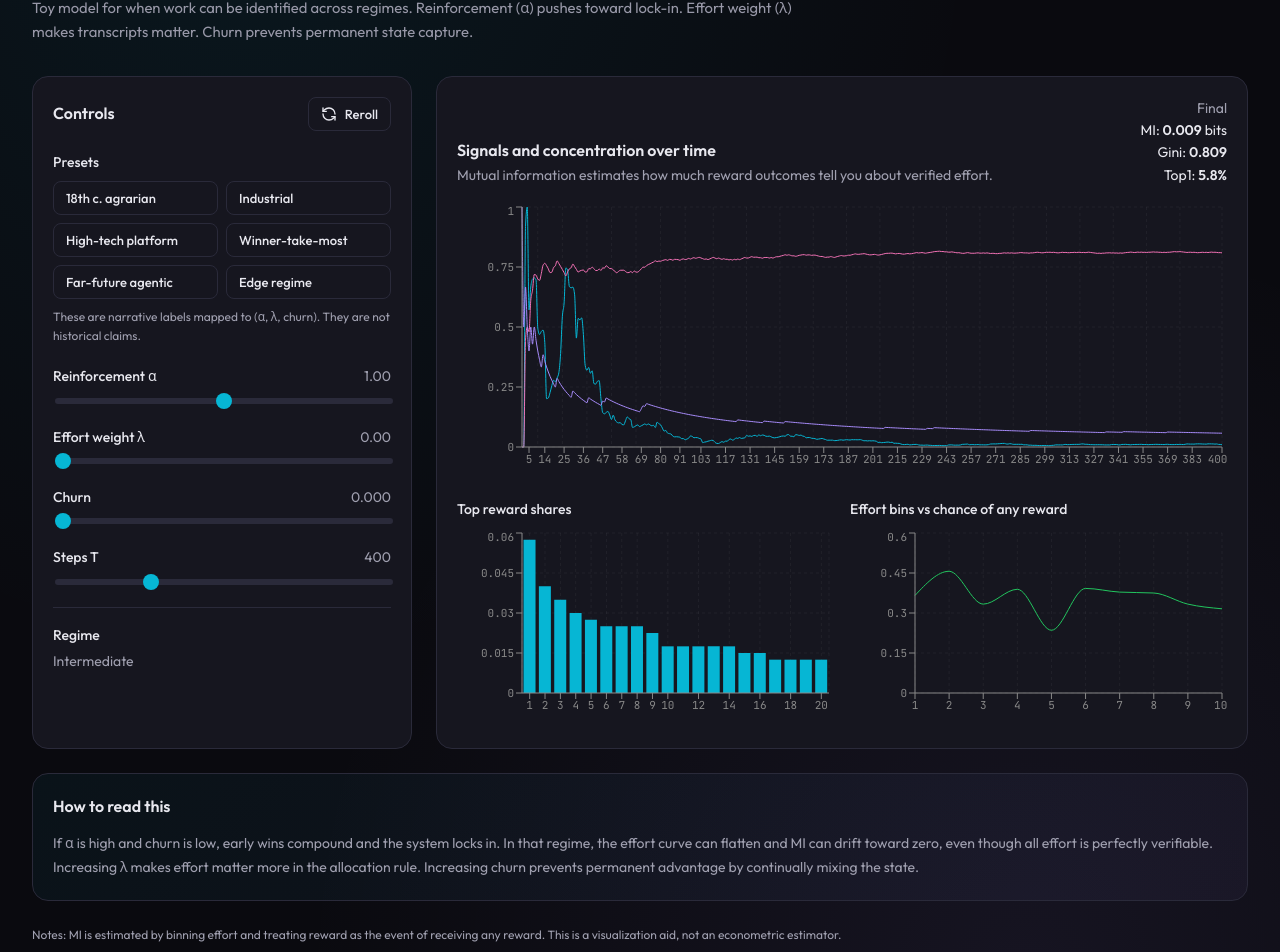
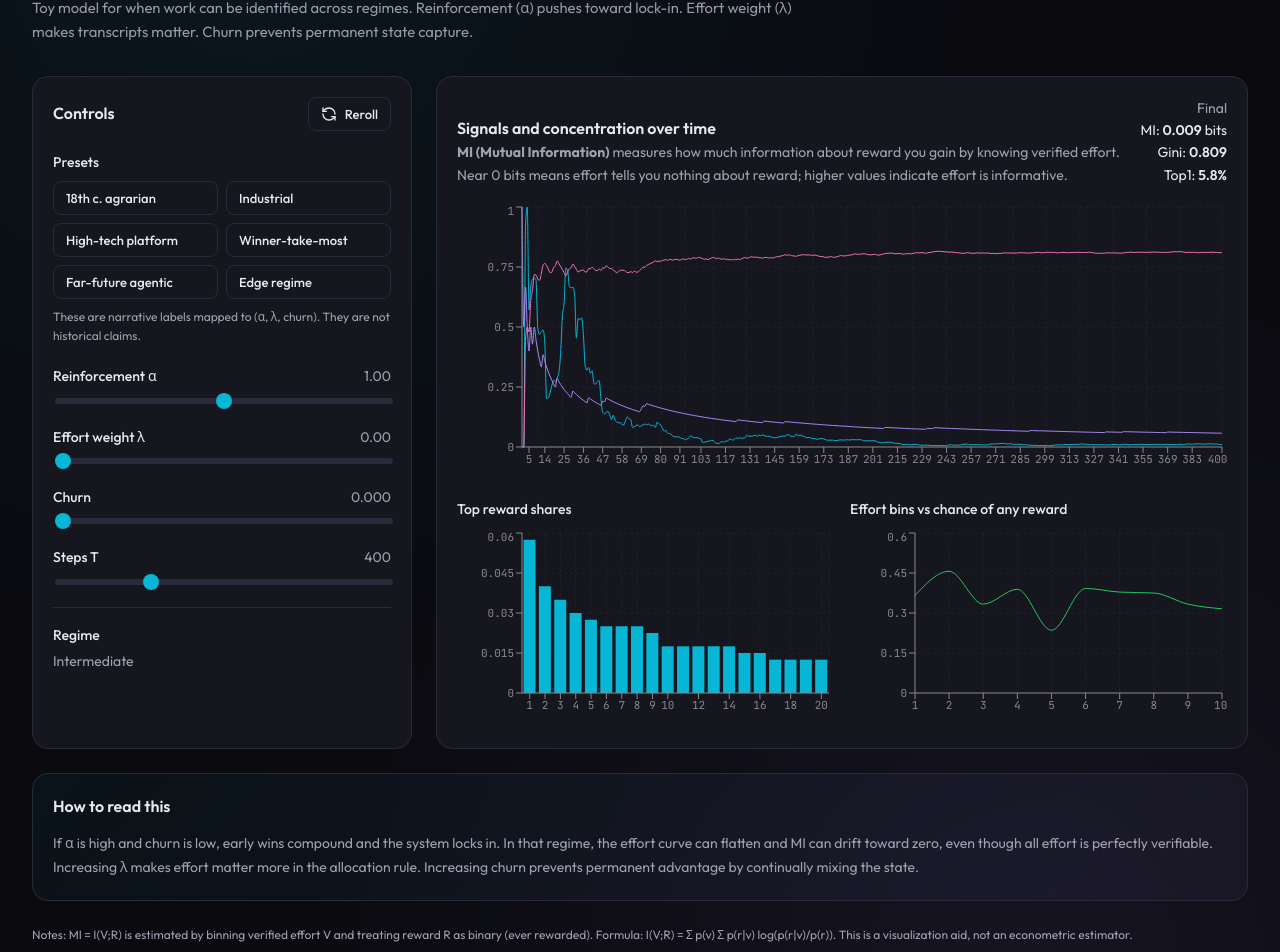
Before and after one commit to SeloSlav/shadow-futures-simulator, a React (Vite) app: page / in a window 1280 px wide. Shown: the part 95-1047 px from the top of the page. Built offline with nearby package versions, Linux system fonts and the light colour scheme.

Commit message:
define MI (mutual information)

```diff
--- a/src/components/ShadowFuturesExplorer.tsx
+++ b/src/components/ShadowFuturesExplorer.tsx
@@ -471,7 +471,8 @@ export default function EdgeOfChaosExplorer() {
               <div>
                 <div className="section-title">Signals and concentration over time</div>
                 <div className="text-sm text-muted">
-                  Mutual information estimates how much reward outcomes tell you about verified effort.
+                  <strong>MI (Mutual Information)</strong> measures how much information about reward you gain by knowing verified effort.
+                  Near 0 bits means effort tells you nothing about reward; higher values indicate effort is informative.
                 </div>
               </div>
               <div className="stats-panel">
@@ -557,8 +558,8 @@ export default function EdgeOfChaosExplorer() {
       </Card>
 
       <div className="text-xs text-muted">
-        Notes: MI is estimated by binning effort and treating reward as the event of receiving any reward. This is a visualization aid,
-        not an econometric estimator.
+        Notes: MI = I(V;R) is estimated by binning verified effort V and treating reward R as binary (ever rewarded).
+        Formula: I(V;R) = Σ p(v) Σ p(r|v) log(p(r|v)/p(r)). This is a visualization aid, not an econometric estimator.
       </div>
     </div>
   );
```
